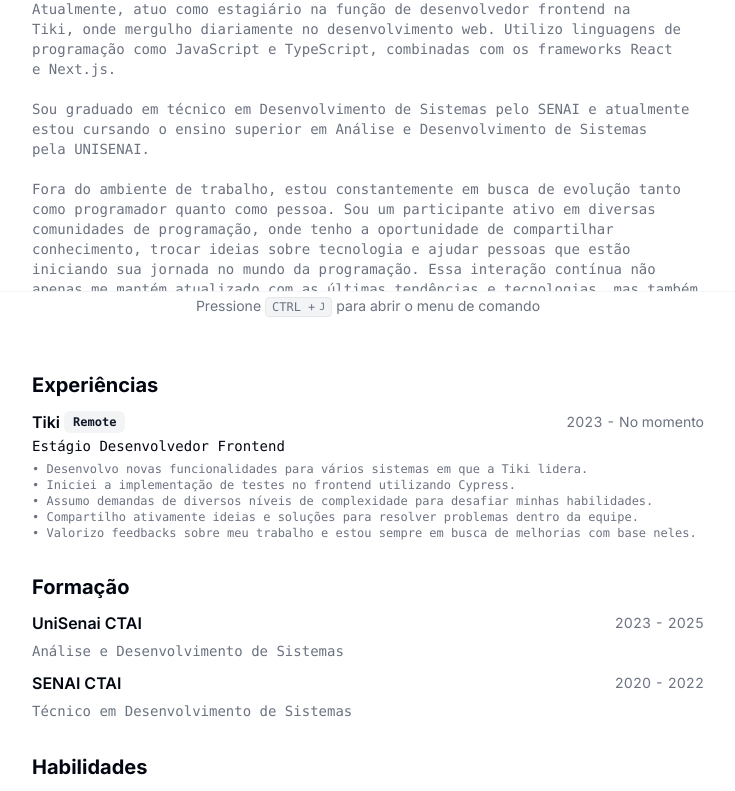
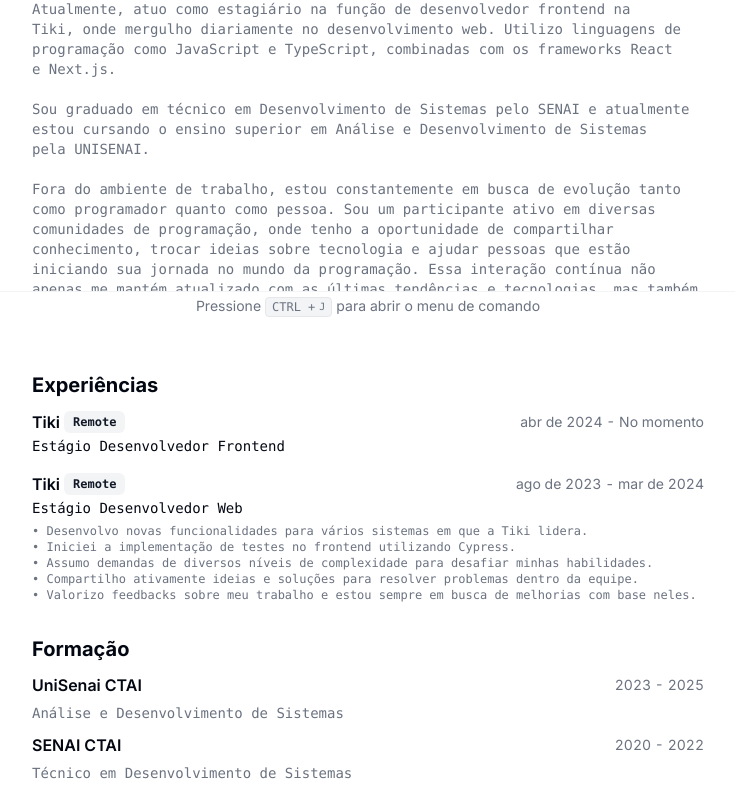
Before and after one commit to christianlsb/curriculo, a Next.js app: page / in a window 1280 px wide. Shown: the part 479-1270 px from the top of the page, without its empty margins (272-1007 px from the left). Built offline with nearby package versions, Linux system fonts and the light colour scheme.

Commit message:
Adiciona estágio de desenvolvedor web na Tiki

```diff
--- a/src/data/resume-data.tsx
+++ b/src/data/resume-data.tsx
@@ -60,8 +60,17 @@ export const RESUME_DATA = {
       link: "https://www.tiki.com.br/",
       badges: ["Remote"],
       title: "Estágio Desenvolvedor Frontend",
-      start: "2023",
+      start: "abr de 2024",
       end: "No momento",
+      description: [],
+    },
+    {
+      company: "Tiki",
+      link: "https://www.tiki.com.br/",
+      badges: ["Remote"],
+      title: "Estágio Desenvolvedor Web",
+      start: "ago de 2023",
+      end: "mar de 2024",
       description: [
         "• Desenvolvo novas funcionalidades para vários sistemas em que a Tiki lidera.",
         <br key={1} />,
```
